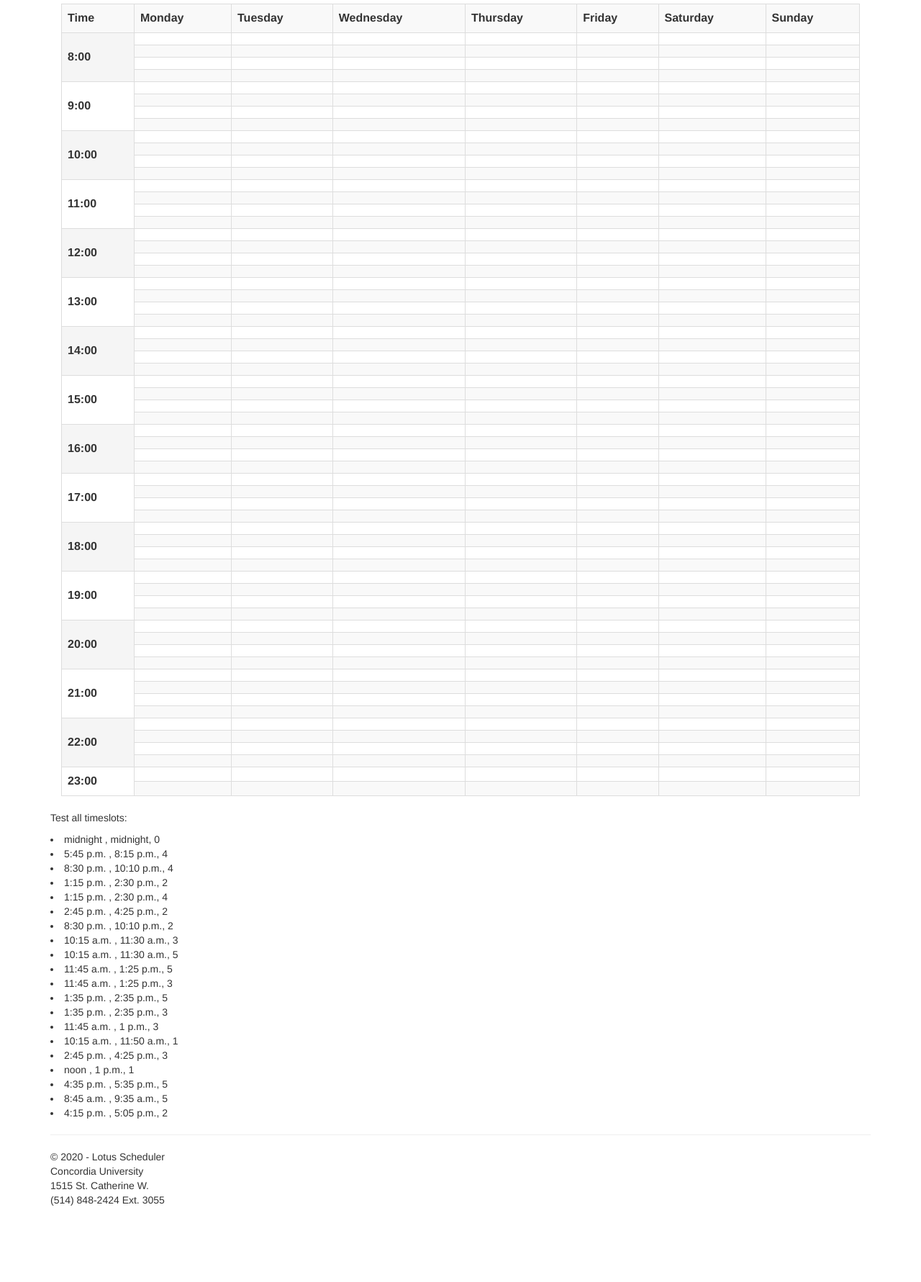
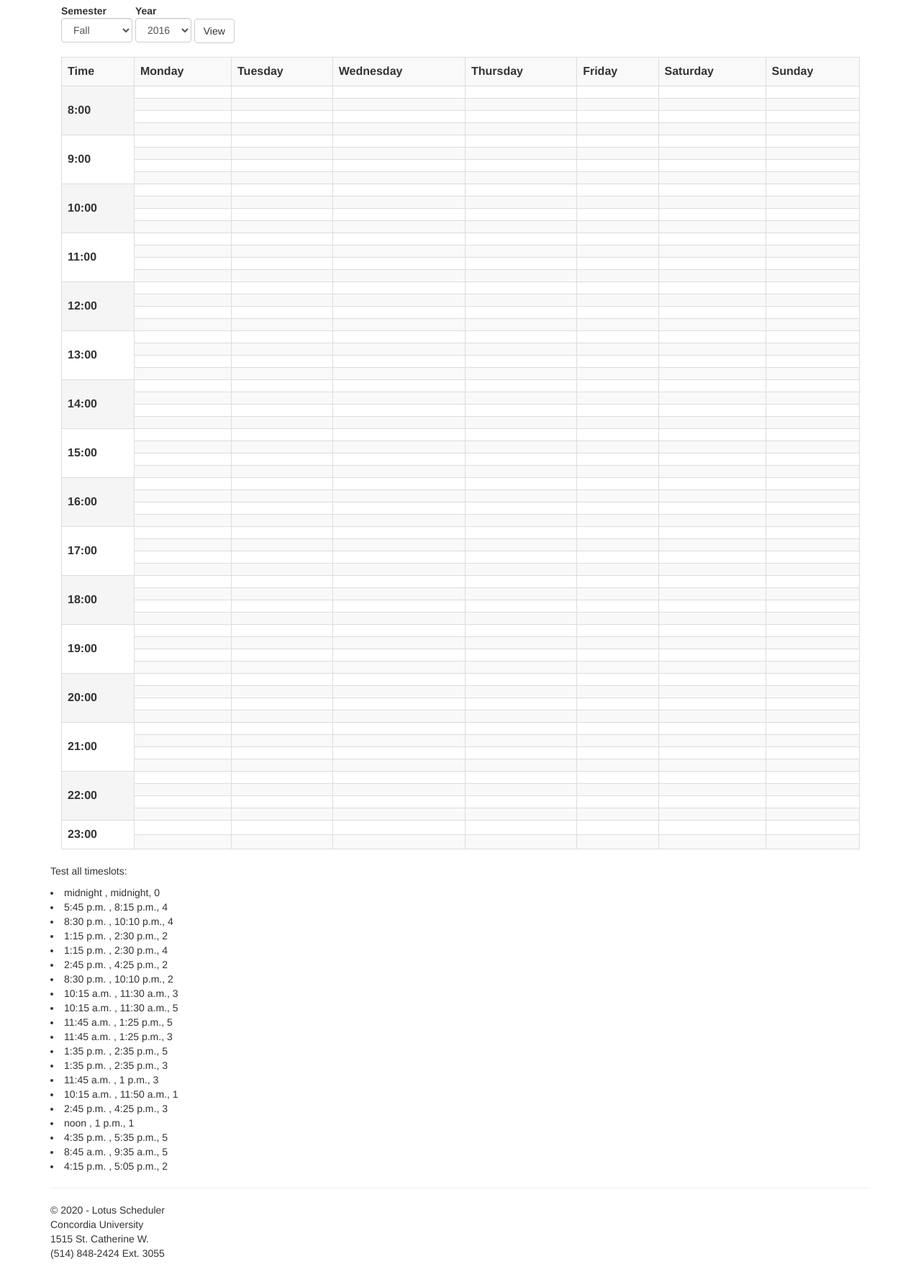
Before and after one commit to jabbasj/Class-Scheduler, a Django app: template DjangoProject_SOEN341/DjangoProject_SOEN341/schedule/templates/schedule/schedule.html in a window 1280 px wide. Shown: the part 65-1846 px from the top of the page at 72% size. Before the commit the page ends 1740 px from the top, so only its background shows below. Run offline with Django 3.2, Linux system fonts and the light colour scheme; a user stored in the database is signed in; data comes from the database, SQL or seed files in the repository; the template is opened without the code that fills it: values that come from a table or form of the project are taken from there, most other values are stand-ins (such as "Sample title", 1, 10 or a date in 2020); lists and menus that the app fills with data are empty; some libraries are stand-ins or nearby versions.

Commit message:
Added option to change semester in Schedule view
Added 2 select fields consisting of Semester (Fall,
Winter, Summer) and Year (2016, 2017,...). Note
that they are not linked to any action

Issue #7: Change semester Schedule

```diff
--- a/DjangoProject_SOEN341/DjangoProject_SOEN341/schedule/templates/schedule/schedule.html
+++ b/DjangoProject_SOEN341/DjangoProject_SOEN341/schedule/templates/schedule/schedule.html
@@ -1,6 +1,29 @@
 {% extends "app/layout.html" %}
 {% block content %}
 {% if user.is_authenticated %}
+        <div class="container">
+            <form>
+            <label>Semester
+                <select class="form-control">
+                    <option>Fall</option>
+                    <option>Winter</option>
+                    <option>Summer</option>
+                </select>
+            </label>
+            <label>Year
+                <select class="form-control">
+                    <option>2016</option>
+                    <option>2017</option>
+                    <option>2018</option>
+                    <option>2019</option>
+                    <option>2020</option>
+                    <option>2021</option>
+                </select>
+            </label>
+            <label><br/>
+                <input class="btn btn-default" type="submit" value="View">
+            </form>
+        </div>
         <div class="container">
             <table class="table table-bordered table-striped">
                 <tr class="info">
```
